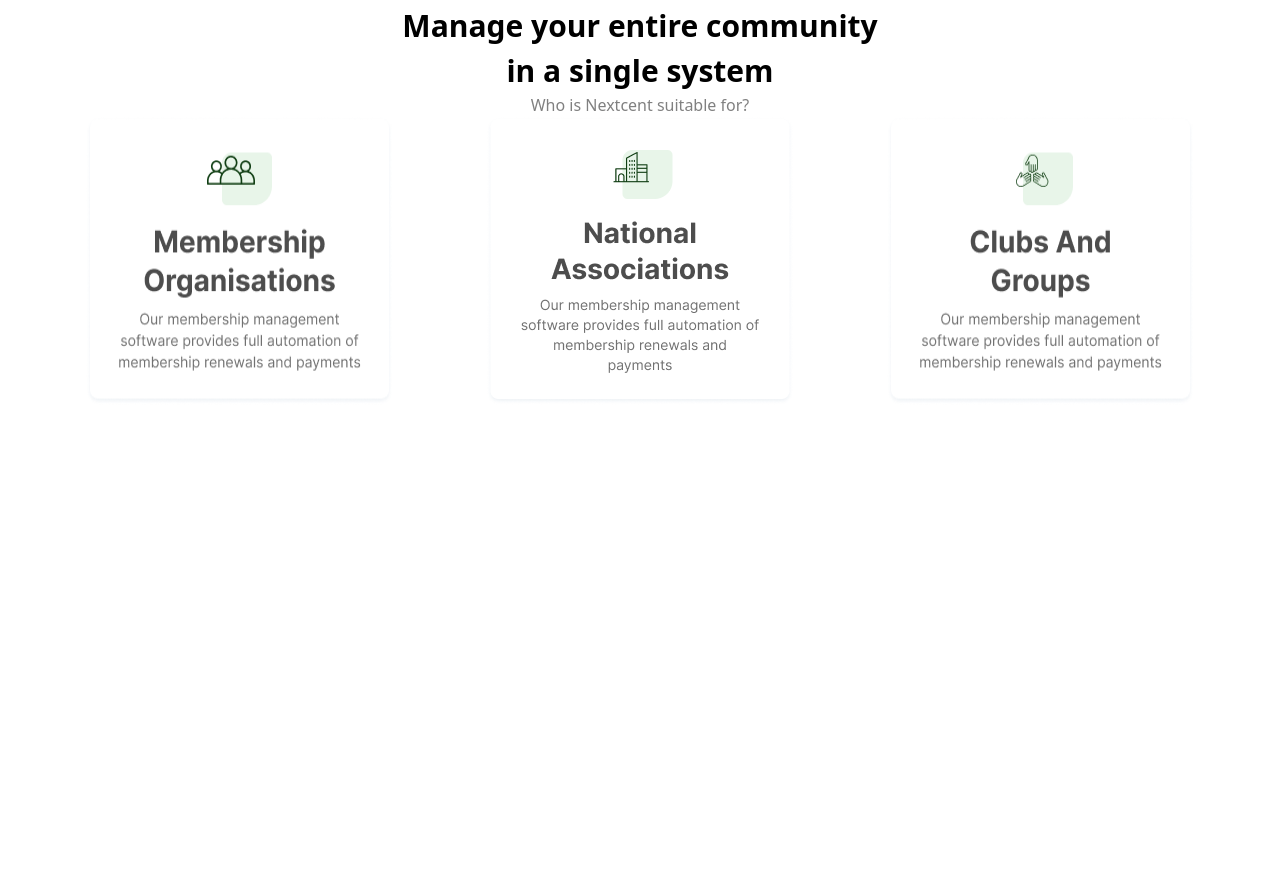
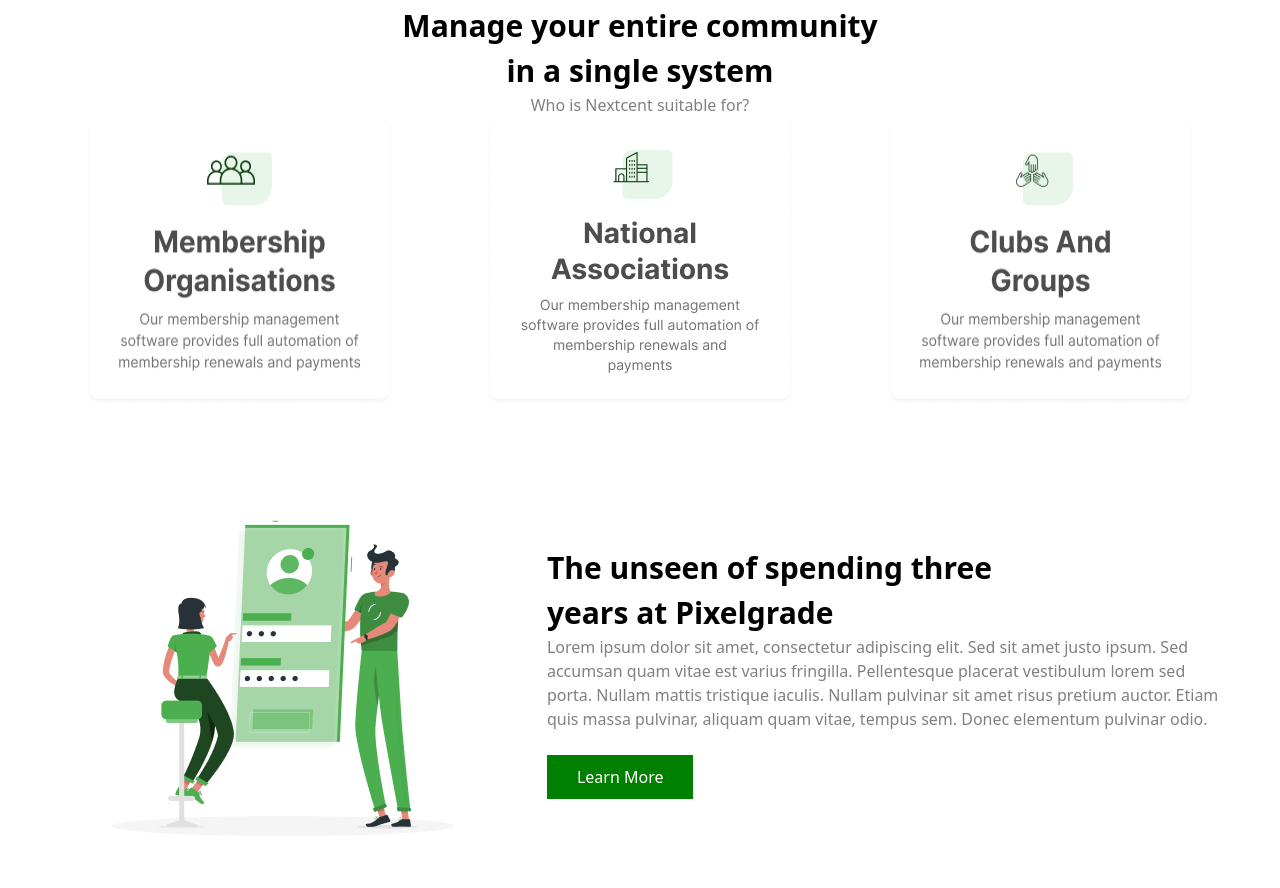
Before and after one commit to SOFTCLUB-2007/LSSON, a website: page src/index.html in a window 1280 px wide. Shown: the part 784-1672 px from the top of the page. Before the commit the page ends 1189 px from the top, so only its background shows below. Drawn offline with nearby package versions, Linux system fonts and the light colour scheme; files that its build step writes are made by us from their sources.

Commit message:
section by main

```diff
--- a/src/index.html
+++ b/src/index.html
@@ -63,6 +63,24 @@
             <img src="National Associations (1).png" alt="">
         </div>
     </section>
+    <section class="max-w-[1200px] m-[auto] pt-[50px]">
+        <div class="lg:flex flex-column lg:justify-around lg:items-center ">
+
+            <div>
+                <img class="m-[auto]" src="Frame 35.png" alt="">
+            </div>
+            <div>
+                <h1 class="text-[30px] font-[600]">The unseen of spending three <br>
+                    years at Pixelgrade</h1>
+                <p class="text-[gray]">Lorem ipsum dolor sit amet, consectetur adipiscing elit. Sed sit amet justo ipsum. Sed <br>
+                accumsan quam vitae est varius fringilla. Pellentesque placerat vestibulum lorem sed <br>
+                porta. Nullam mattis tristique iaculis. Nullam pulvinar sit amet risus pretium auctor. Etiam <br>
+                quis massa pulvinar, aliquam quam vitae, tempus sem. Donec elementum pulvinar odio.</p> <br>
+                <button class="bg-[green] text-white p-[10px] px-[30px]">Learn More</button>
+            </div>
+
+        </div>
+    </section>
 </main>
 </body>
 </html>
```
Also changed, not shown: src/Frame 35.png (added).
